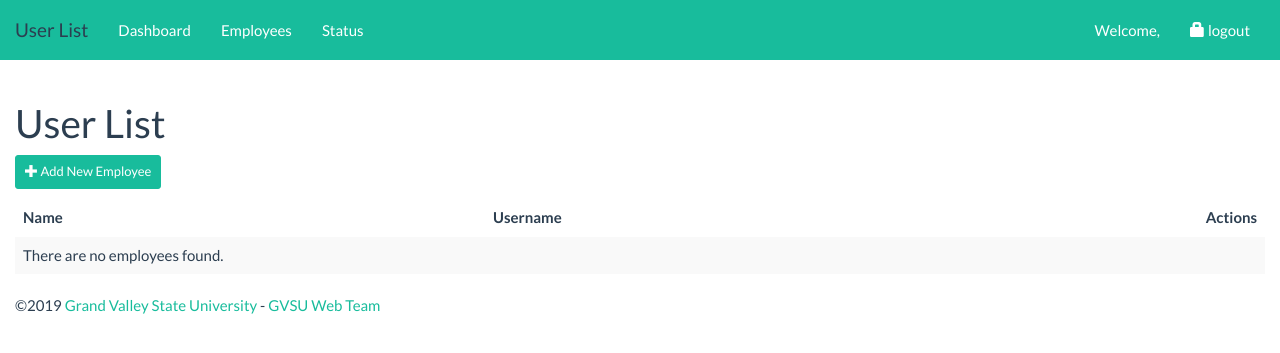
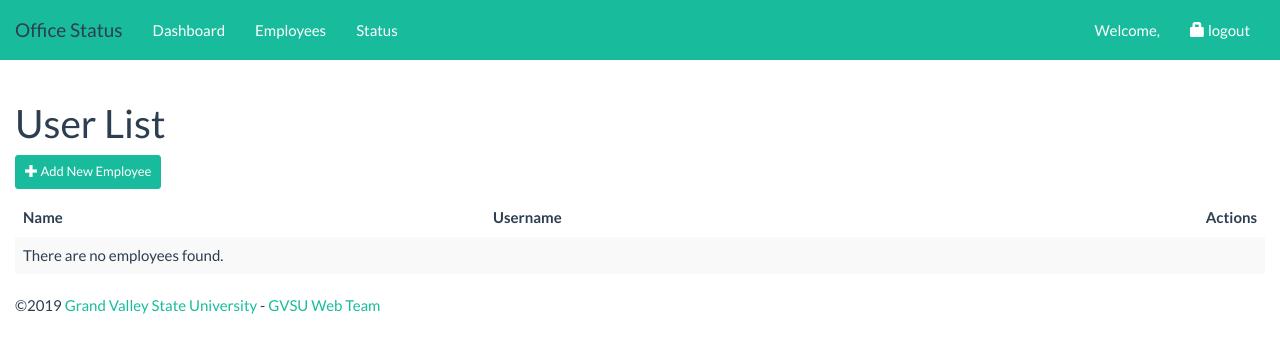
Before and after one commit to brentswisher/codeignitor-office-status, a CodeIgniter app: page /officestatus/index.php/users/index in a window 1280 px wide. Shown: the top 353 px of the page. Run offline with CodeIgniter, Linux system fonts and the light colour scheme; data that the repository does not hold is empty.

Commit message:
Fix navigation to have statiic system title

```diff
--- a/application/views/templates/header.php
+++ b/application/views/templates/header.php
@@ -4,7 +4,7 @@
 		<meta charset="utf-8">
 		<meta http-equiv="X-UA-Compatible" content="IE=edge">
 		<meta name="viewport" content="width=device-width, initial-scale=1">
-		<title><?=$title ?></title>
+		<title>Office Status</title>
 
 		<!-- Bootstrap -->
 		<link rel="stylesheet" type="text/css" href="/officestatus/assets/css/bootstrap.custom.min.css" />
@@ -47,7 +47,7 @@
 						</button>
 					<!-- </cfIf> -->
 					<a class="navbar-brand" href="index.htm">
-						<?=$title ?>
+						Office Status
 					</a>
 				</div>
 				<!-- <cfIf sb.isLoggedIn> -->
```
